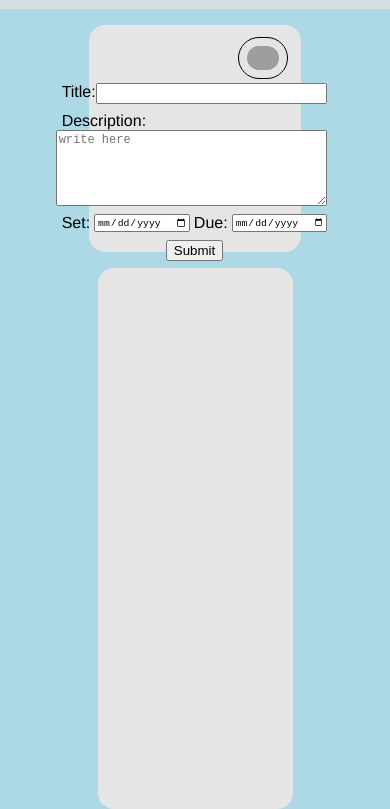
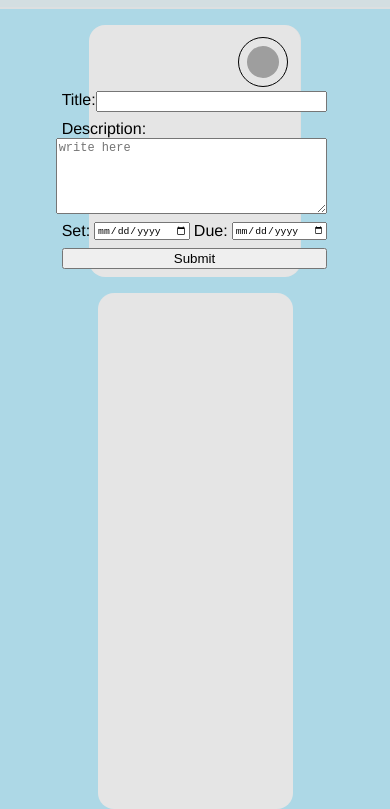
Before and after one commit to SFH6-Devs/task-tamer, a plain HTML site: page index.html in a window 390 px wide. Both pictures are taken after a click on the button "Add Task". Shown: the part 41-850 px from the top of the page. Drawn offline with Linux system fonts and the light colour scheme; grey boxes are pictures that could not be loaded.

Commit message:
fixed visual design issues for the task input form and fixed centering issues, tot move on i need to store the content of the form in a list locally so the user can see their tasks, overall no bugs rn so its ready to merge

```diff
--- a/index.html
+++ b/index.html
@@ -155,7 +155,7 @@
         form{
 
             display: flex;
-            flex-direction: row;
+            flex-direction: column;
             flex-wrap: wrap;
             gap: 8px;
             justify-content: center;
@@ -178,7 +178,7 @@
             display: flex;
             flex-grow: 1;
             flex-direction: column;
-            width: fit-content;
+
         }
         .desc label{
             text-align: left;
@@ -196,6 +196,7 @@
 
         }
         .title input{
+
             width: 100%;
         }
         @media only screen and (max-width: 1024px) {
@@ -210,12 +211,18 @@
 
             }
             .sidebar{
+                max-width: 50%;
                 display: flex;
                 flex-grow: 1;
                 width: 50%;
 
             }
+            form{
+                display: flex;
+                flex-direction: column;
+            }
             .main{
+                max-width: 50%;
                 display: flex;
                 flex-grow: 1;
                 width: 50%;
@@ -246,7 +253,7 @@
             <section>
 
                 <div class="sidebar">
-                    <img src="https://www.svgrepo.com/show/348783/reload.svg" class = "reloadbtn" id="reloadbtn" onclick = "reload();">
+                    <img src="https://www.svgrepo.com/show/348783/reload.svg" class = "reloadbtn" id="reloadbtn" title="Reload Page"onclick = "reload();">
                     <div class="actionside" id="actionside">
                         <h2>Welcome to Task Tamer</h2>
                     </div>
@@ -294,11 +301,14 @@
 
             function addTask(){
                 let buton = document.getElementById('taskbtn');
+                let sidebar = document.getElementsByClassName('sidebar')[0];
                 buton.style.display = 'none';
                 let side = document.getElementById('actionside');
                 side.style.display = 'none';
+                sidebar.style.maxHeight = "fit-content";
                 let inpfield = document.getElementById('taskadd');
                 inpfield.style.display = 'flex';
+
             }
             function reload(){
                 window.location.reload();
```
